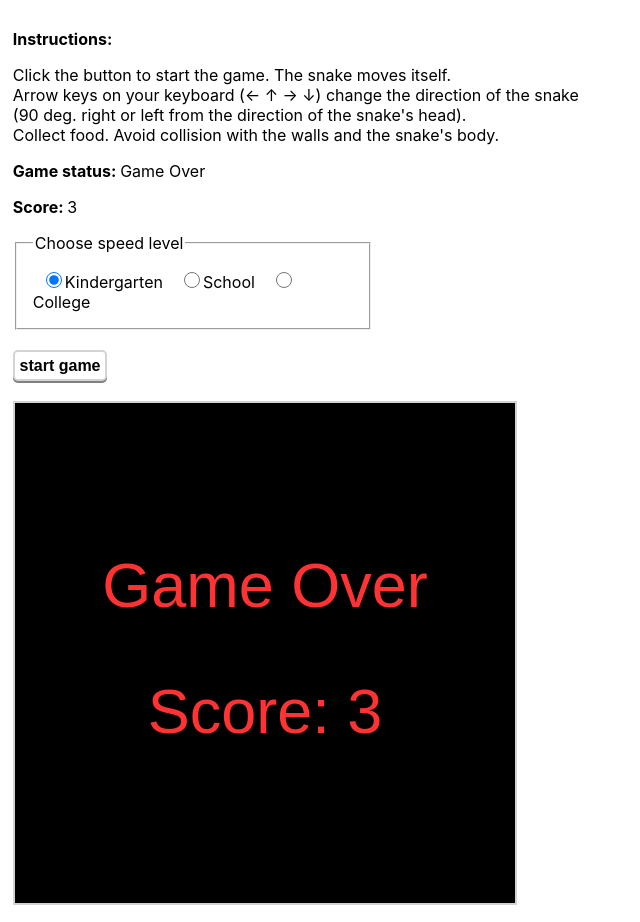
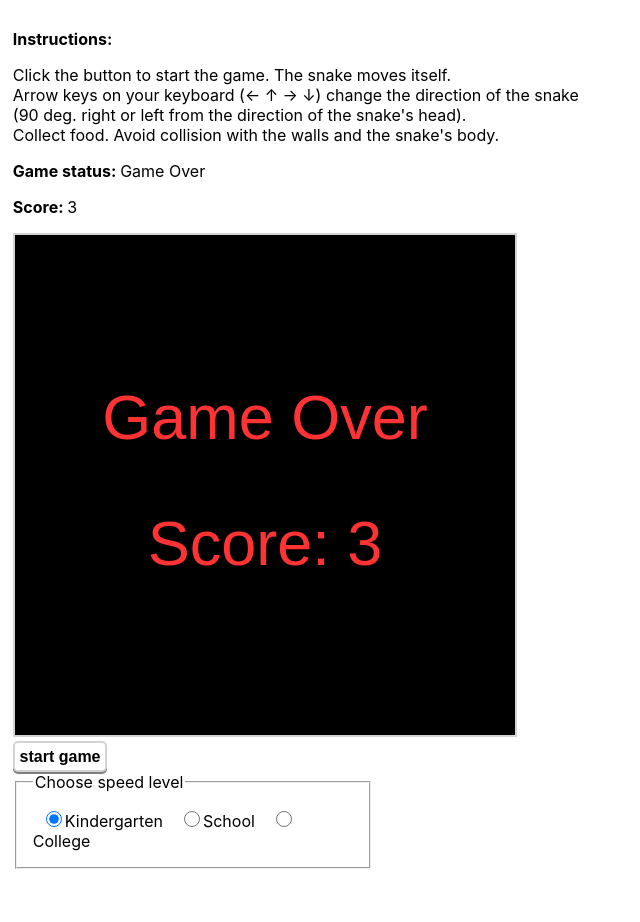
Before and after one commit to b-lukaszuk/snake_game, a React (Create React App) app in the folder my-app/: page / in a window 1280 px wide. Shown: the whole page, without its empty margins (0-640 px from the left). After the commit the page ends 882 px from the top, so only its background shows below. Built offline with nearby package versions, Linux system fonts and the light colour scheme.

Commit message:
kosmetyka, button i speedLevelSelector pod canvasa

```diff
--- a/my-app/src/App.tsx
+++ b/my-app/src/App.tsx
@@ -141,18 +141,16 @@ const App: React.FC = (): ReactElement<HTMLElement> => {
         <div className="App">
             <Instructions />
             <GameStatus isGameOver={gameOver} score={score} />
+            <Canvas snake={snake} food={food} isGameOver={gameOver} score={score} />
+            {gameOver && (
+                <Button onClick={startClickHandler} displText={"start game"} />
+            )}
             {gameOver && (
                 <SpeedLevelSelector
                     choices={delays}
                     actionOnSelect={radioSelectHandler}
                 />
             )}
-            <br />
-            {gameOver && (
-                <Button onClick={startClickHandler} displText={"start game"} />
-            )}
-            <br /> <br />
-            <Canvas snake={snake} food={food} isGameOver={gameOver} score={score} />
         </div>
     );
 };
```
